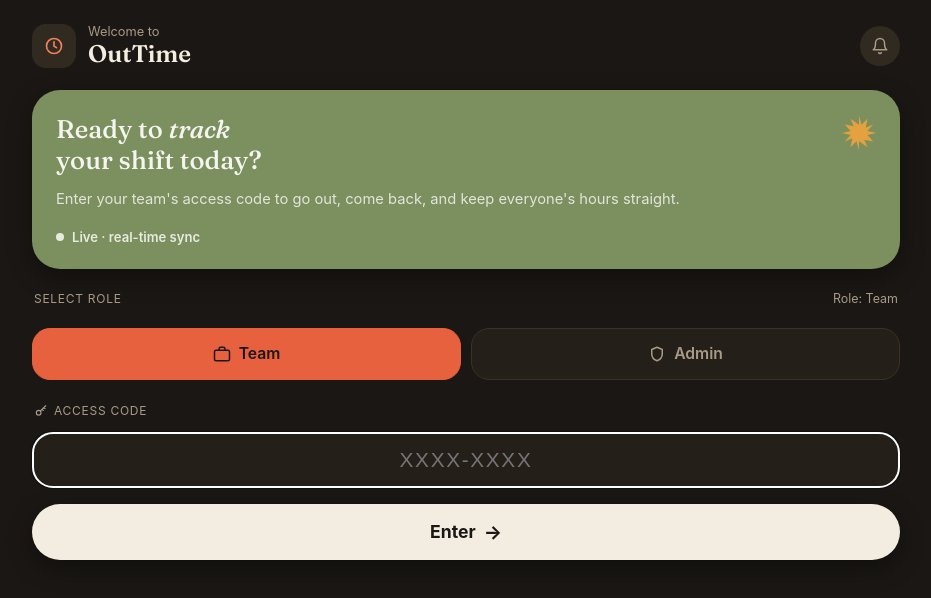
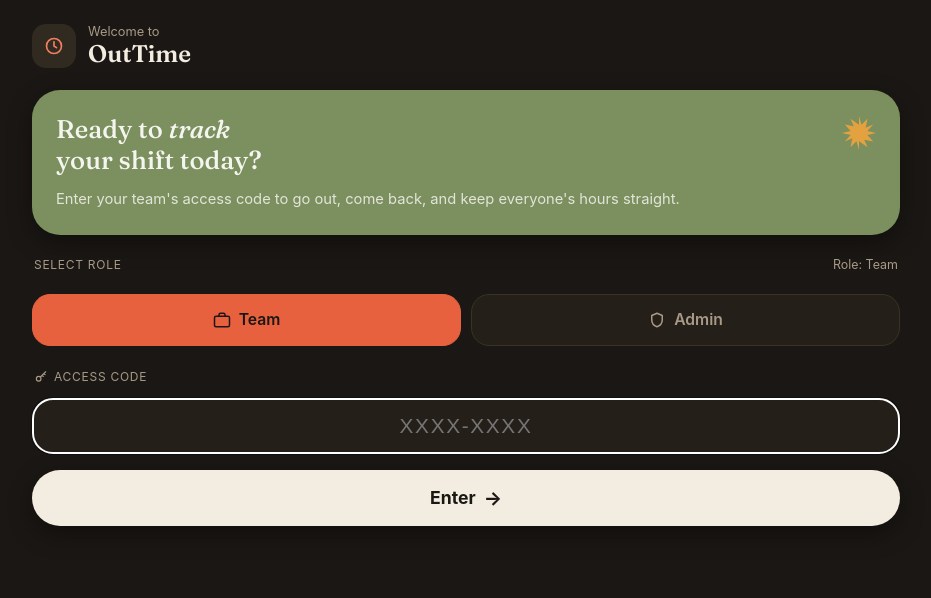
Before and after one commit to FocusedFalco/punch-machine, a Preact app in the folder client/: page / in a window 1280 px wide. Shown: the top 598 px of the page, without its empty margins (174-1105 px from the left). Built offline with nearby package versions, Linux system fonts and the light colour scheme; no server answers.

Commit message:
Remove notification bell icon and fake status line from login screen

```diff
--- a/client/src/screens/LoginScreen.tsx
+++ b/client/src/screens/LoginScreen.tsx
@@ -8,14 +8,6 @@ function ClockIcon() {
     <svg viewBox="0 0 24 24" width="20" height="20" fill="none" stroke="currentColor" stroke-width="2">
       <circle cx="12" cy="12" r="9" />
       <path d="M12 7v5l3 2" stroke-linecap="round" stroke-linejoin="round" />
-    </svg>
-  );
-}
-function BellIcon() {
-  return (
-    <svg viewBox="0 0 24 24" width="18" height="18" fill="none" stroke="currentColor" stroke-width="2">
-      <path d="M18 8a6 6 0 1 0-12 0c0 7-3 9-3 9h18s-3-2-3-9" stroke-linecap="round" stroke-linejoin="round" />
-      <path d="M13.73 21a2 2 0 0 1-3.46 0" stroke-linecap="round" stroke-linejoin="round" />
     </svg>
   );
 }
@@ -104,9 +96,6 @@ export function LoginScreen({ onLogin }: { onLogin: (s: SessionData) => void })
             <span class="welcome-title">OutTime</span>
           </div>
         </div>
-        <div class="icon-btn" aria-hidden="true">
-          <BellIcon />
-        </div>
       </div>
 
       <div class="hero-card">
@@ -123,9 +112,6 @@ export function LoginScreen({ onLogin }: { onLogin: (s: SessionData) => void })
         <p class="hero-body">
           Enter your team's access code to go out, come back, and keep everyone's hours straight.
         </p>
-        <div class="hero-status">
-          <span class="status-dot" /> Live · real-time sync
-        </div>
       </div>
 
       <div class="portal-select-row">
--- a/client/src/style.css
+++ b/client/src/style.css
@@ -112,18 +112,6 @@ input {
   font-weight: 600;
   font-size: 1.5rem;
 }
-.icon-btn {
-  width: 40px;
-  height: 40px;
-  border-radius: 999px;
-  background: var(--panel-2);
-  color: var(--muted);
-  display: flex;
-  align-items: center;
-  justify-content: center;
-  flex-shrink: 0;
-}
-
 .hero-card {
   background: var(--green);
   color: #f3f5ee;
@@ -157,21 +145,7 @@ input {
   font-size: 0.92rem;
   opacity: 0.85;
   line-height: 1.45;
-  margin: 14px 0 18px;
-}
-.hero-status {
-  display: flex;
-  align-items: center;
-  gap: 8px;
-  font-size: 0.82rem;
-  font-weight: 600;
-  opacity: 0.9;
-}
-.status-dot {
-  width: 8px;
-  height: 8px;
-  border-radius: 50%;
-  background: #f3f5ee;
+  margin: 14px 0 0;
 }
 
 .portal-select-row {
```
